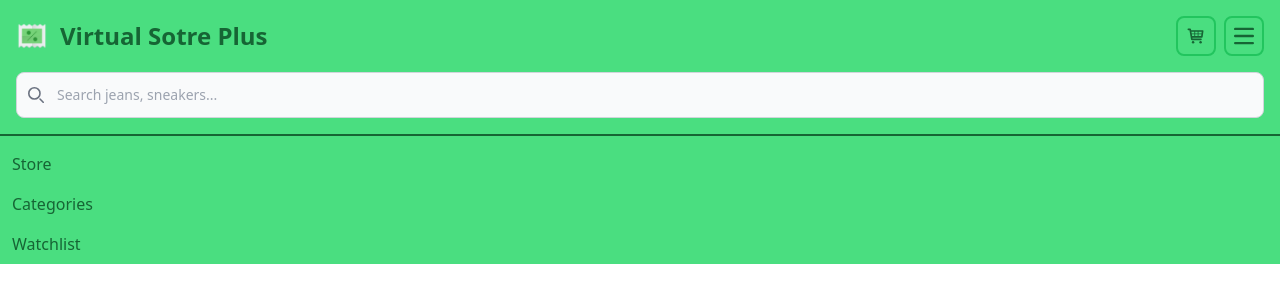
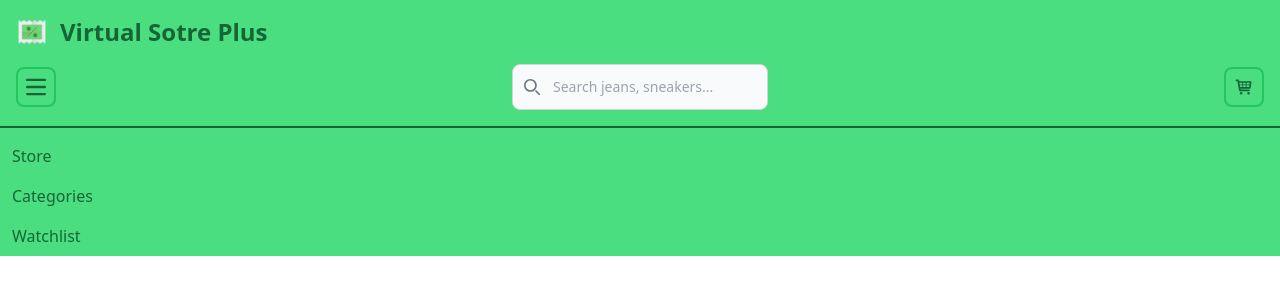
Before and after one commit to emirevec/ed-react-pwa, a React (Create React App) app: page / in a window 1280 px wide. Shown: the top 302 px of the page. Built offline with nearby package versions, Linux system fonts and the light colour scheme.

Commit message:
feat: change navbar position items

```diff
--- a/src/components/Navbar/Navbar.tsx
+++ b/src/components/Navbar/Navbar.tsx
@@ -14,12 +14,12 @@
                     <img src="./src/images/icons/icon-144x144.png" className="h-8" alt="Virtual Store Logo" />
                     <span className="self-center text-2xl text-normal font-semibold whitespace-nowrap dark:text-white">Virtual Sotre Plus</span>
                 </a>
-                <div className='flex gap-2'>
-                    <ButtonCart></ButtonCart>
-                    <ButtonHamburguer></ButtonHamburguer>
-                </div>
             </div>
-            <SearchBar></SearchBar>
+            <div className="max-w-screen-xl flex flex-wrap items-center justify-between mx-auto px-4">
+                <ButtonHamburguer></ButtonHamburguer>
+                <SearchBar></SearchBar>
+                <ButtonCart></ButtonCart>
+            </div>
             <NavbarMenu items={items} ></NavbarMenu>
         </nav>
     )
```
